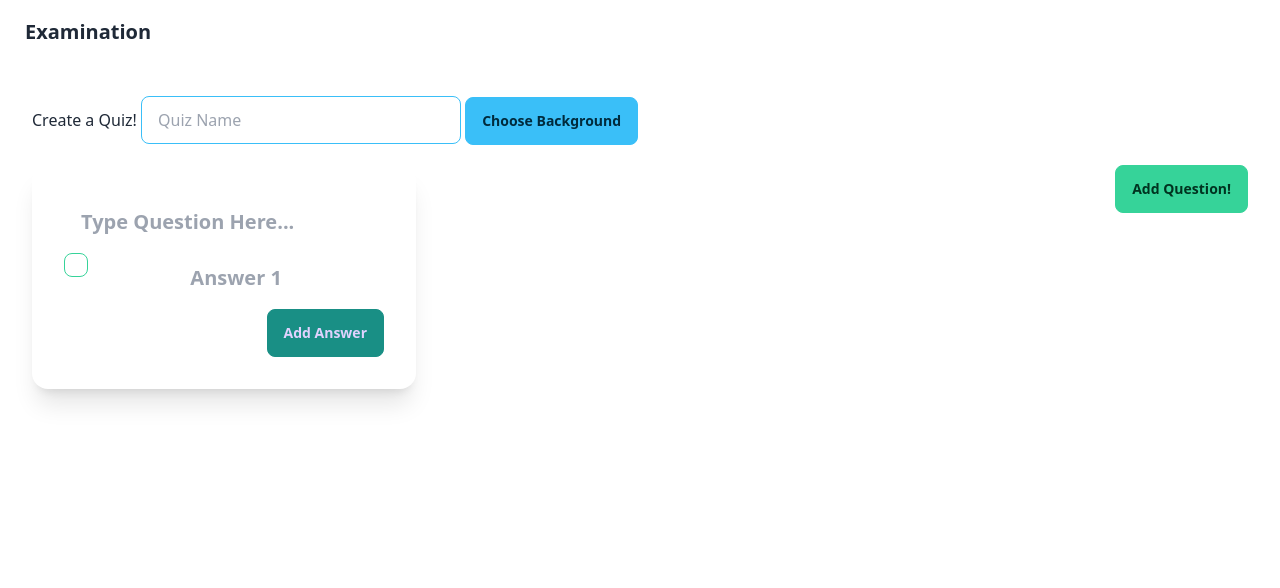
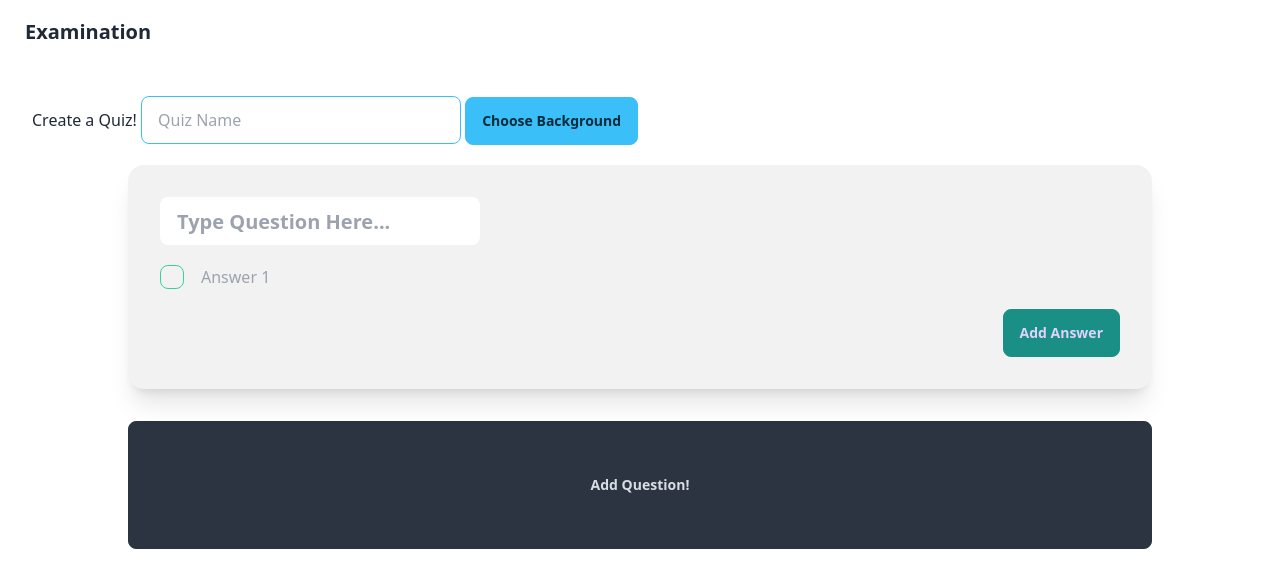
Before and after one commit to teamy2/examination, a SvelteKit app: page /quizzes/create in a window 1280 px wide. Shown: the top 588 px of the page. Built offline with nearby package versions, Linux system fonts and the light colour scheme.

Commit message:
feat: fix css

```diff
--- a/src/lib/components/QuizQuestions.svelte
+++ b/src/lib/components/QuizQuestions.svelte
@@ -2,7 +2,7 @@
 	let answers = 1;
 </script>
 
-<div class="card w-96 bg-base-100 shadow-xl">
+<div class="card w-full bg-base-200 shadow-xl">
 	<div class="card-body">
 		<input
 			type="text"
@@ -10,14 +10,16 @@
 			class="input w-full max-w-xs card-title"
 		/>
 
-		<div class="grid grid-cols-3 gap-2">
+		<div class="grid gap-2">
 			{#each { length: answers } as _, index}
-				<input type="checkbox" class="checkbox col-span-1 checkbox-success" />
-				<input
-					type="text"
-					class="input w-full max-w-xs card-title col-span-2"
-					placeholder="Answer {index + 1}"
-				/>
+				<div class="flex flex-row items-center">
+					<input type="checkbox" class="checkbox col-span-1 checkbox-success" />
+					<input
+						type="text"
+						class="input w-full bg-base-200"
+						placeholder="Answer {index + 1}"
+					/>
+				</div>
 			{/each}
 		</div>
 
--- a/src/routes/quizzes/create/+page.svelte
+++ b/src/routes/quizzes/create/+page.svelte
@@ -15,13 +15,14 @@
 	<input id="bg-select" type="file" class="file-input w-full max-w-xs" hidden />
 </div>
 
-<div class="flex justify-center text-center">
-	<div class="grid grid-cols-3 gap-3">
+<div class="flex justify-center gap-8 flex-col place-items-center">
+	<div class="grid gap-3 max-w-5xl w-full">
 		{#each { length: questionsAmount } as _, index}
 			<QuizQuestions />
 		{/each}
 	</div>
-	<button class="btn btn-success" on:click={() => questionsAmount++}
-		>Add Question!</button
+	<button
+		class="btn btn-neutral w-full max-w-5xl h-32"
+		on:click={() => questionsAmount++}>Add Question!</button
 	>
 </div>
```
